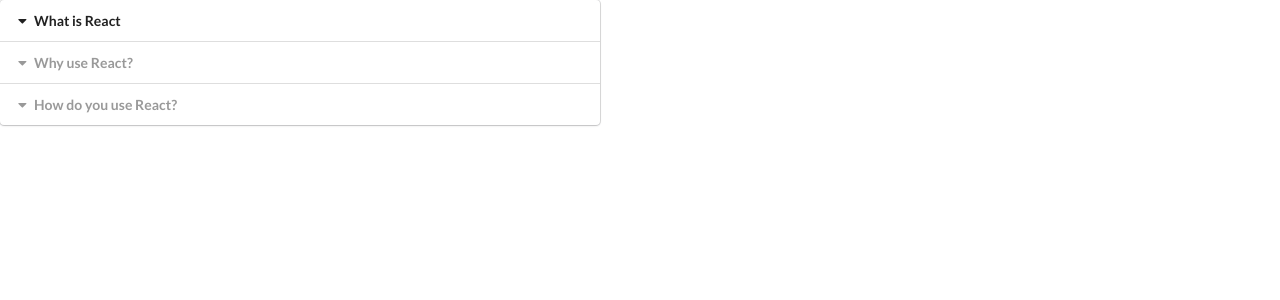
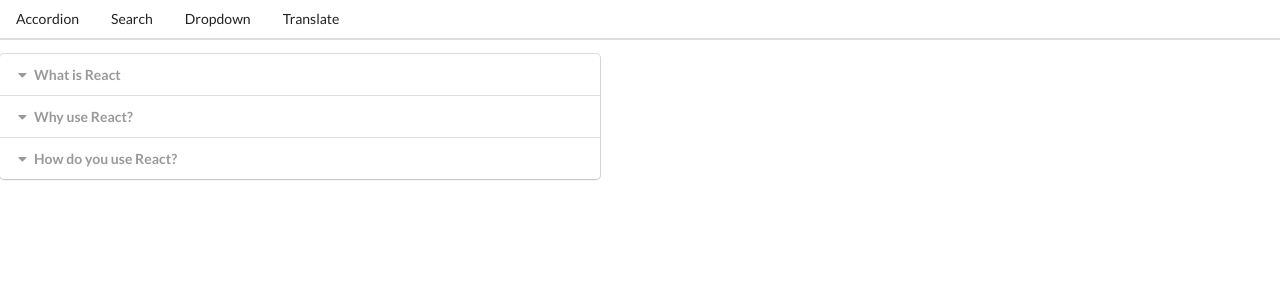
Before and after one commit to AugustasPaliulis/ReactCourse, a React (Create React App) app in the folder widgets/: page / in a window 1280 px wide. Shown: the top 300 px of the page. Built offline with nearby package versions, Linux system fonts and the light colour scheme.

Commit message:
Full navigation

```diff
--- a/widgets/src/App.js
+++ b/widgets/src/App.js
@@ -4,6 +4,8 @@ import Accordion from "./components/Accordion";
 import Search from "./components/Search";
 import Dropdown from "./components/Dropdown";
 import Translate from "./components/Translate";
+import Route from "./components/Route";
+import Header from "./components/Header";
 
 const items = [
   {
@@ -35,47 +37,29 @@ const options = [
   },
 ];
 
-const showAccordion = () => {
-  if (window.location.pathname === "/") {
-    return <Accordion items={items} />;
-  }
-};
-
-const showList = () => {
-  if (window.location.pathname === "/list") {
-    return <Search />;
-  }
-};
-
-const showDropdown = () => {
-  if (window.location.pathname === "/dropdown") {
-    return <Dropdown />;
-  }
-};
-
-const showTranslate = () => {
-  if (window.location.pathname === "/translate") {
-    return <Translate />;
-  }
-};
-
 export default () => {
   const [selected, setSelected] = useState(options[0]);
 
   return (
     <div>
-      {/* <Accordion items={items} /> */}
-      {showAccordion()}
-      {showList()}
-      {showDropdown()}
-      {showTranslate()}
-      {/* <Search /> */}
-      {/* <Dropdown
-        onSelectedChange={setSelected}
-        selected={selected}
-        options={options}
-      /> */}
-      {/* <Translate /> */}
+      <Header />
+      <Route path="/">
+        <Accordion items={items} />
+      </Route>
+      <Route path="/list">
+        <Search />
+      </Route>
+      <Route path="/dropdown">
+        <Dropdown
+          label="select a color"
+          options={options}
+          selected={selected}
+          onSelectedChange={setSelected}
+        />
+      </Route>
+      <Route path="/translate">
+        <Translate />
+      </Route>
     </div>
   );
 };
--- /dev/null
+++ b/widgets/src/components/Header.js
@@ -0,0 +1,23 @@
+import React from "react";
+import Link from "./Link";
+
+const Header = () => {
+  return (
+    <div className="ui secondary pointing menu">
+      <Link href="/" className="item">
+        Accordion
+      </Link>
+      <Link href="/list" className="item">
+        Search
+      </Link>
+      <Link href="/dropdown" className="item">
+        Dropdown
+      </Link>
+      <Link href="/translate" className="item">
+        Translate
+      </Link>
+    </div>
+  );
+};
+
+export default Header;
--- /dev/null
+++ b/widgets/src/components/Link.js
@@ -0,0 +1,23 @@
+import React from "react";
+
+const Link = ({ className, href, children }) => {
+  const onClick = (event) => {
+    if (event.metaKey || event.ctrlKey) {
+      return;
+    }
+
+    event.preventDefault();
+    window.history.pushState({}, "", href);
+
+    const navEvent = new PopStateEvent("popstate");
+
+    window.dispatchEvent(navEvent);
+  };
+  return (
+    <a onClick={onClick} className={className} href={href}>
+      {children}
+    </a>
+  );
+};
+
+export default Link;
--- /dev/null
+++ b/widgets/src/components/Route.js
@@ -0,0 +1,19 @@
+import { useEffect, useState } from "react";
+
+const Route = ({ path, children }) => {
+  const [currentPath, setCurrentPath] = useState(window.location.pathname);
+
+  useEffect(() => {
+    const onLocationChange = () => {
+      setCurrentPath(window.location.pathname);
+    };
+    window.addEventListener("popstate", onLocationChange);
+
+    return () => {
+      window.removeEventListener("popstate", onLocationChange);
+    };
+  }, []);
+  return currentPath === path ? children : null;
+};
+
+export default Route;
```
